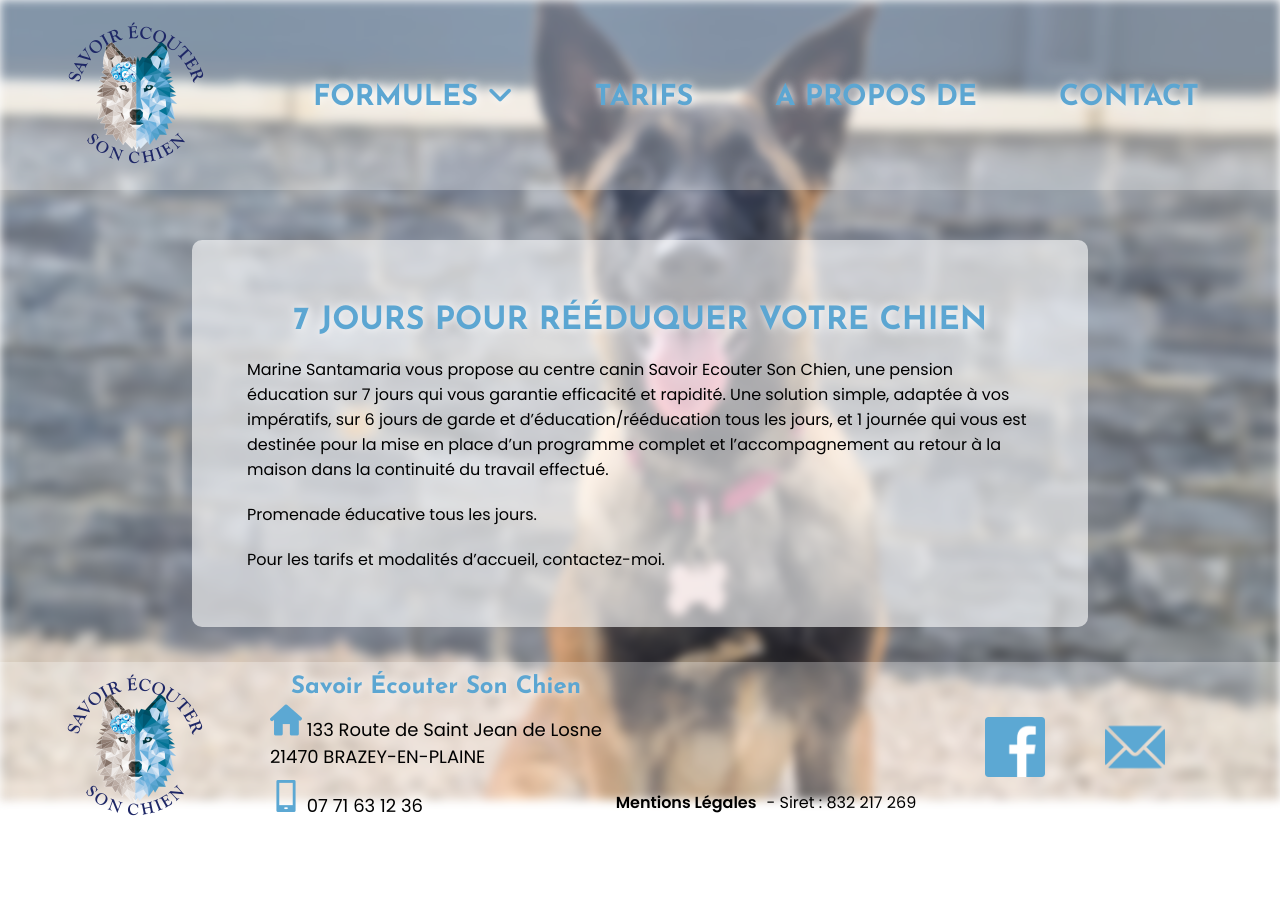
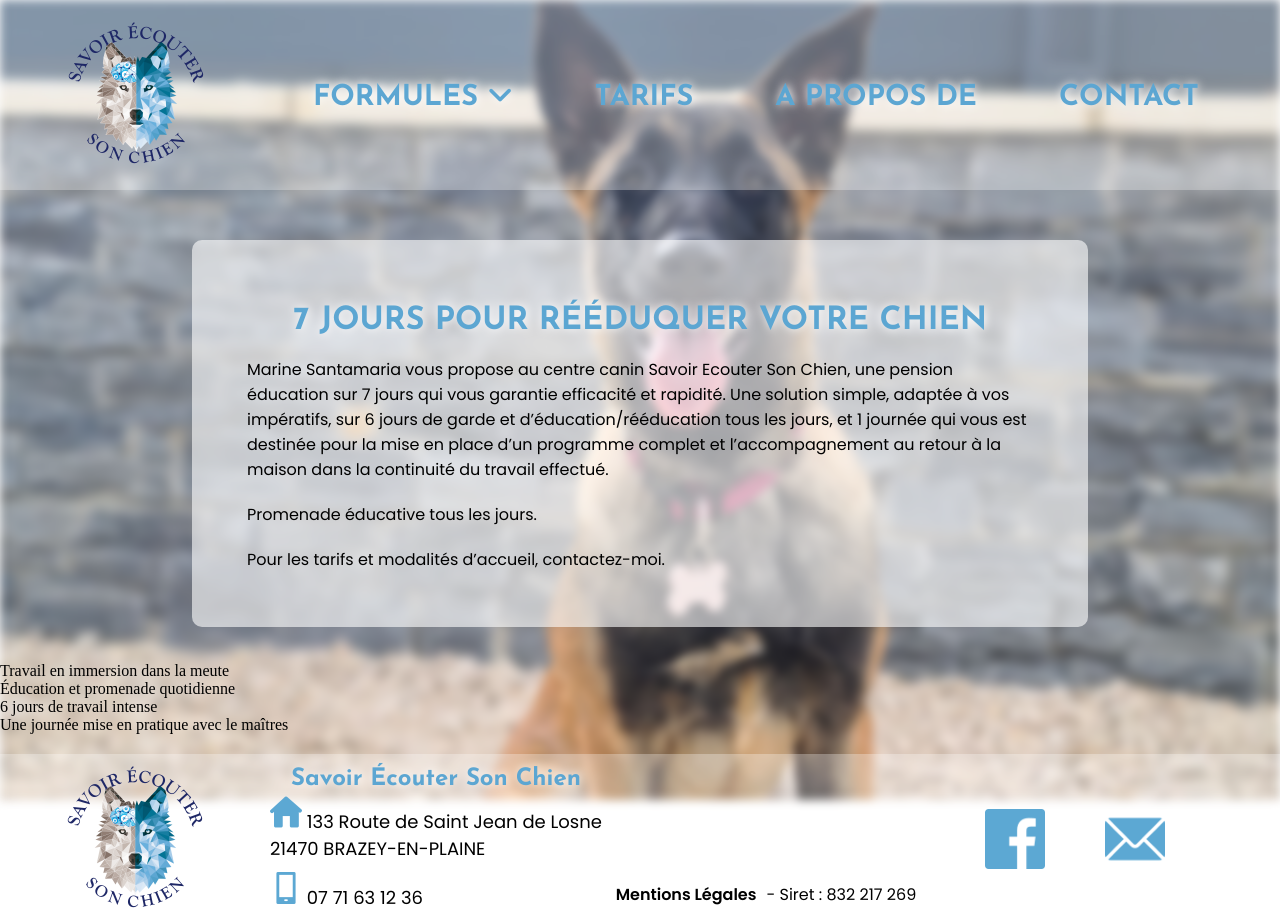
Before and after one commit to eboudrenghien/SavoirEcouterSonChien, a React (Create React App) app in the folder client/: page /7-jours-de-reeducation in a window 1280 px wide. Before the commit the page ends 832 px from the top, so only its background shows below. Built offline with nearby package versions, Linux system fonts and the light colour scheme.

Commit message:
rappel ajouté + css

```diff
--- a/client/src/pages/formules/SeptJoursReeducation.jsx
+++ b/client/src/pages/formules/SeptJoursReeducation.jsx
@@ -9,6 +9,12 @@ function SeptJoursReeducation() {
         <p>Promenade éducative tous les jours. </p>
         <p>Pour les tarifs et modalités d’accueil, contactez-moi. </p>
       </div>
+      <div className="rappel">
+        <p>Travail en immersion dans la meute</p>
+        <p>Éducation et promenade quotidienne</p>
+        <p>6 jours de travail intense</p>
+        <p>Une journée mise en pratique avec le maîtres</p>
+      </div>
     </div>
   )
 }
```
